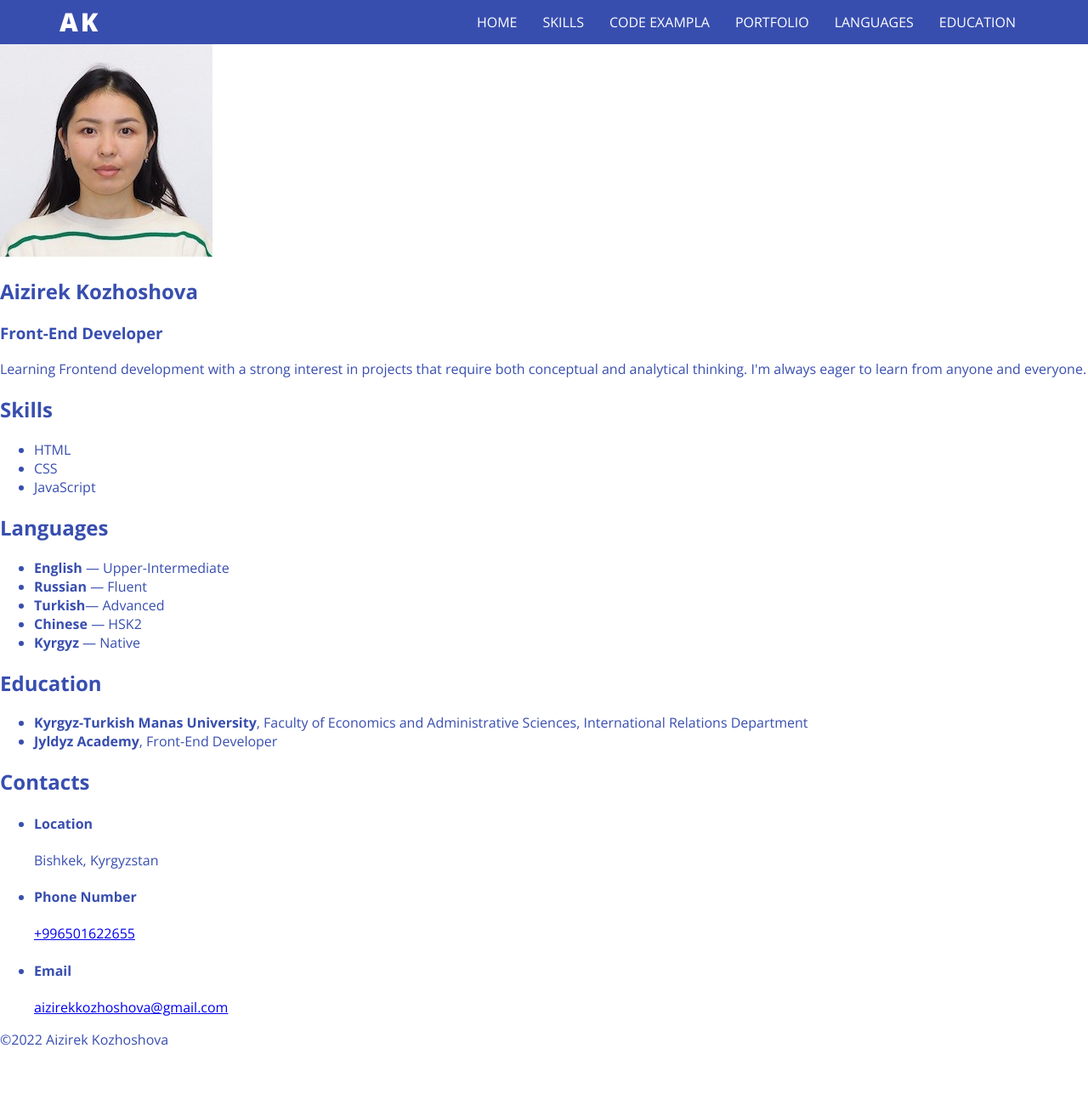
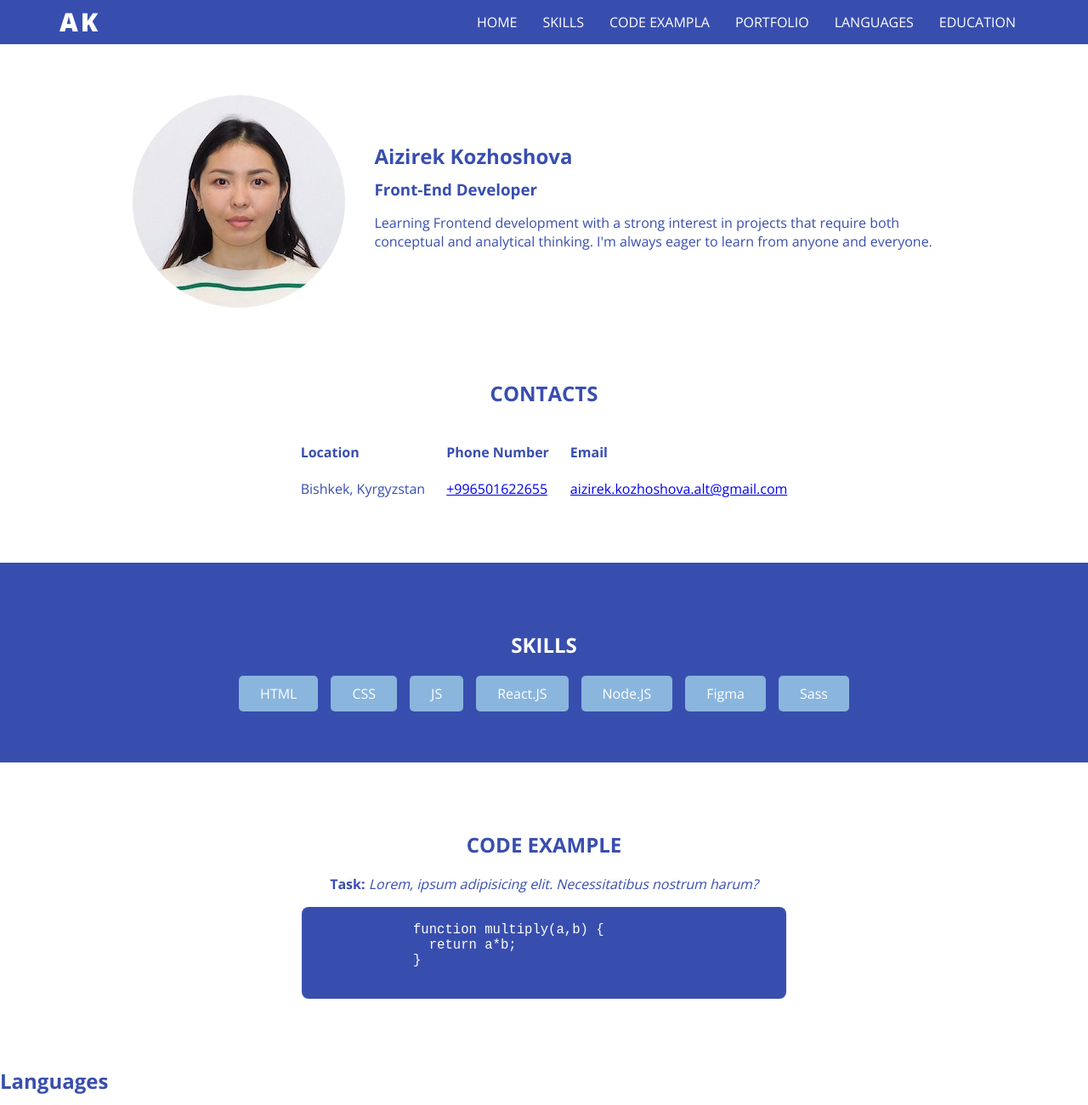
Before and after one commit to AizirekKozhoshova/portfolio, a plain HTML site: page index.html in a window 1280 px wide. Shown: the top 1300 px of the page at 85% size. Before the commit the page ends 1234 px from the top, so only its background shows below. Drawn offline with nearby package versions, Linux system fonts and the light colour scheme.

Commit message:
add: intro, contacts, skills, code

```diff
--- a/css/style.css
+++ b/css/style.css
@@ -24,6 +24,16 @@ body {
   width: 1140px;
   margin: 0 auto;
   padding: 0 15px;
+}
+
+.section {
+  padding: 60px 0;
+}
+
+.section-title {
+  display: flex;
+  justify-content: center;
+  text-transform: uppercase;
 }
 
 .header {
@@ -68,3 +78,88 @@ body {
 .header-menu-link:hover {
   background-color: var(--accent-light);
 }
+
+.intro {
+  padding: 60px 0;
+}
+
+.intro-inner {
+  display: flex;
+  justify-content: center;
+  align-items: center;
+  gap: 35px;
+}
+
+.intro-left {
+  width: 30%;
+}
+
+.intro-img {
+  width: 250px;
+  height: 250px;
+  border-radius: 50%;
+}
+
+.intro-right {
+  width: 60%;
+}
+
+.intro-right h1,
+.intro-right h3 {
+  margin: 0 0 10px;
+}
+
+.contacts {
+  margin-bottom: 60px;
+}
+
+.contacts ul {
+  display: flex;
+  justify-content: center;
+  gap: 25px;
+  margin: 0;
+  padding: 0;
+  list-style: none;
+}
+
+.skills {
+  color: var(--pure-white);
+  background-color: var(--accent);
+}
+
+.skills ul {
+  display: flex;
+  justify-content: center;
+  flex-wrap: wrap;
+  gap: 15px;
+  margin: 0;
+  padding: 0;
+  list-style: none;
+}
+
+.skills li {
+  padding: 10px 25px;
+  background-color: var(--accent-light);
+  border-radius: 5px;
+}
+
+.code-example {
+  text-align: center;
+}
+
+.code-example p {
+  font-style: italic;
+}
+.code-example b {
+  font-style: normal;
+}
+
+.code-example pre {
+  width: 50%;
+  margin: 0 auto;
+  text-align: left;
+  font-size: 1.2em;
+  background-color: var(--accent);
+  color: var(--pure-white);
+  border-radius: 8px;
+}
--- a/index.html
+++ b/index.html
@@ -44,23 +44,78 @@
       </div>
     </header>
     <main>
-      <section id="about_me">
-        <img src="./images/Aizirek.jpeg" alt="Aizirek's avatar" />
+      <section class="intro">
+        <div class="container">
+          <div class="intro-inner">
+            <div intro-left>
+              <img
+                class="intro-img"
+                src="./images/Aizirek.jpeg"
+                alt="Aizirek's avatar"
+              />
+            </div>
+            <div class="intro-right">
               <h1>Aizirek Kozhoshova</h1>
               <h3>Front-End Developer</h3>
               <p>
-          Learning Frontend development with a strong interest in projects that
-          require both conceptual and analytical thinking. I'm always eager to
-          learn from anyone and everyone.
+                Learning Frontend development with a strong interest in projects
+                that require both conceptual and analytical thinking. I'm always
+                eager to learn from anyone and everyone.
               </p>
+            </div>
+          </div>
+        </div>
       </section>
-      <section id="skills">
-        <h2>Skills</h2>
+      <section id="contacts" class="contacts">
+        <div class="container">
+          <h2 class="section-title">Contacts</h2>
+          <ul>
+            <li>
+              <h4>Location</h4>
+              <p>Bishkek, Kyrgyzstan</p>
+            </li>
+            <li>
+              <h4>Phone Number</h4>
+              <a href="tel:+996501622655">+996501622655</a>
+            </li>
+            <li>
+              <h4>Email</h4>
+              <a href="email:mailto:aizirek.kozhoshova.alt@gmail.com"
+                >aizirek.kozhoshova.alt@gmail.com</a
+              >
+            </li>
+          </ul>
+        </div>
+      </section>
+      <section id="skills" class="skills section">
+        <div class="container">
+          <h2 class="section-title">Skills</h2>
           <ul>
             <li>HTML</li>
             <li>CSS</li>
-          <li>JavaScript</li>
+            <li>JS</li>
+            <li>React.JS</li>
+            <li>Node.JS</li>
+            <li>Figma</li>
+            <li>Sass</li>
           </ul>
+        </div>
+      </section>
+      <section id="code" class="code-example section">
+        <div class="container">
+          <h2 class="section-title">Code Example</h2>
+          <p>
+            <b>Task:</b> Lorem, ipsum adipisicing elit. Necessitatibus nostrum
+            harum?
+          </p>
+          <pre>
+            <code>
+              function multiply(a,b) {
+                return a*b;
+              }
+            </code>
+          </pre>
+        </div>
       </section>
       <section id="Languages">
         <h2>Languages</h2>
@@ -82,25 +137,6 @@
           <li><b>Jyldyz Academy</b>, Front-End Developer</li>
         </ul>
       </section>
-      <section id="contacts">
-        <h2>Contacts</h2>
-        <ul>
-          <li>
-            <h4>Location</h4>
-            <p>Bishkek, Kyrgyzstan</p>
-          </li>
-          <li>
-            <h4>Phone Number</h4>
-            <a href="tel:+996501622655">+996501622655</a>
-          </li>
-          <li>
-            <h4>Email</h4>
-            <a href="email:mailto:aizirekkozhoshova@gmail.com"
-              >aizirekkozhoshova@gmail.com</a
-            >
-          </li>
-        </ul>
-      </section>
     </main>
     <footer>&copy;2022 Aizirek Kozhoshova</footer>
   </body>
```
Lines whose indentation alone changed are shown as unchanged.
